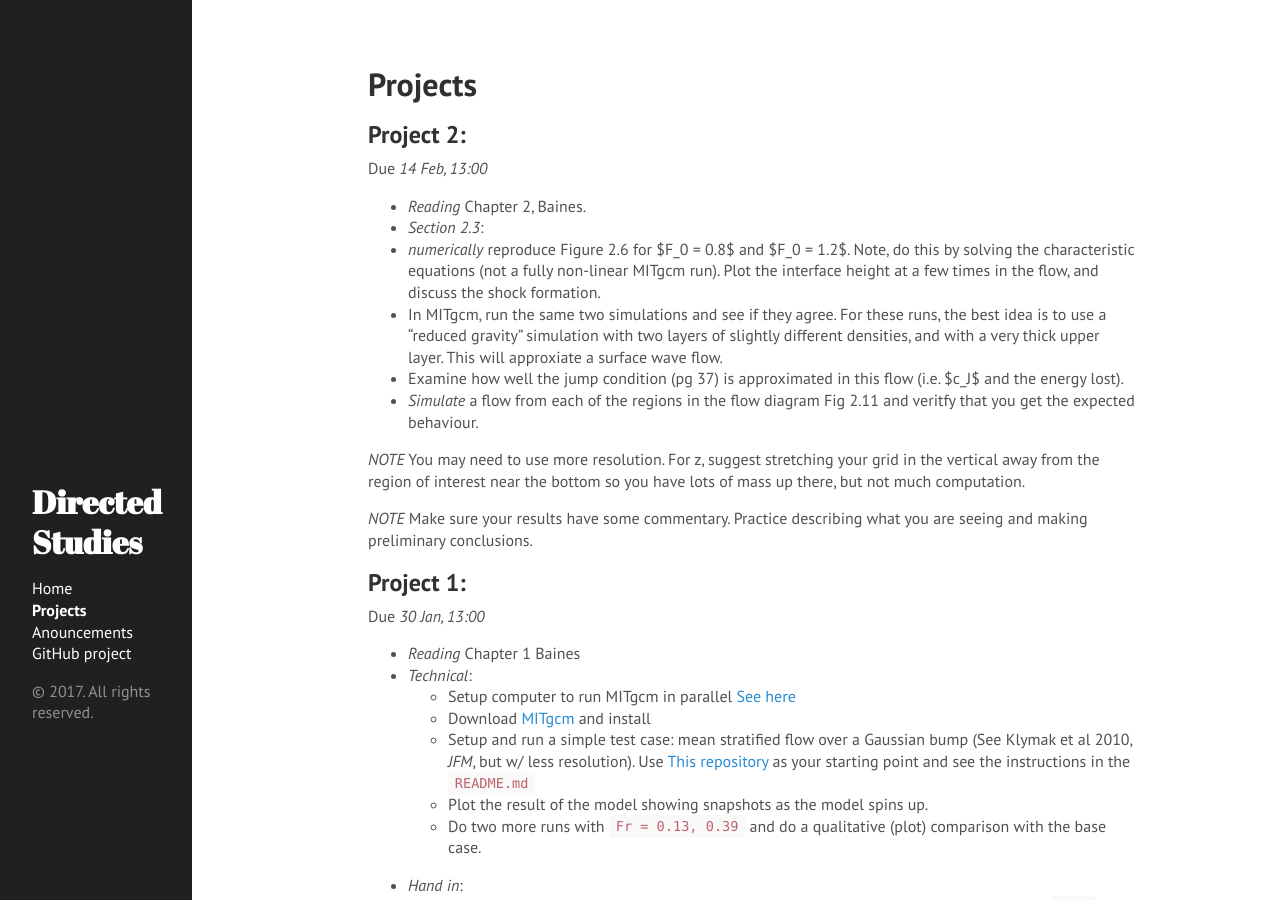
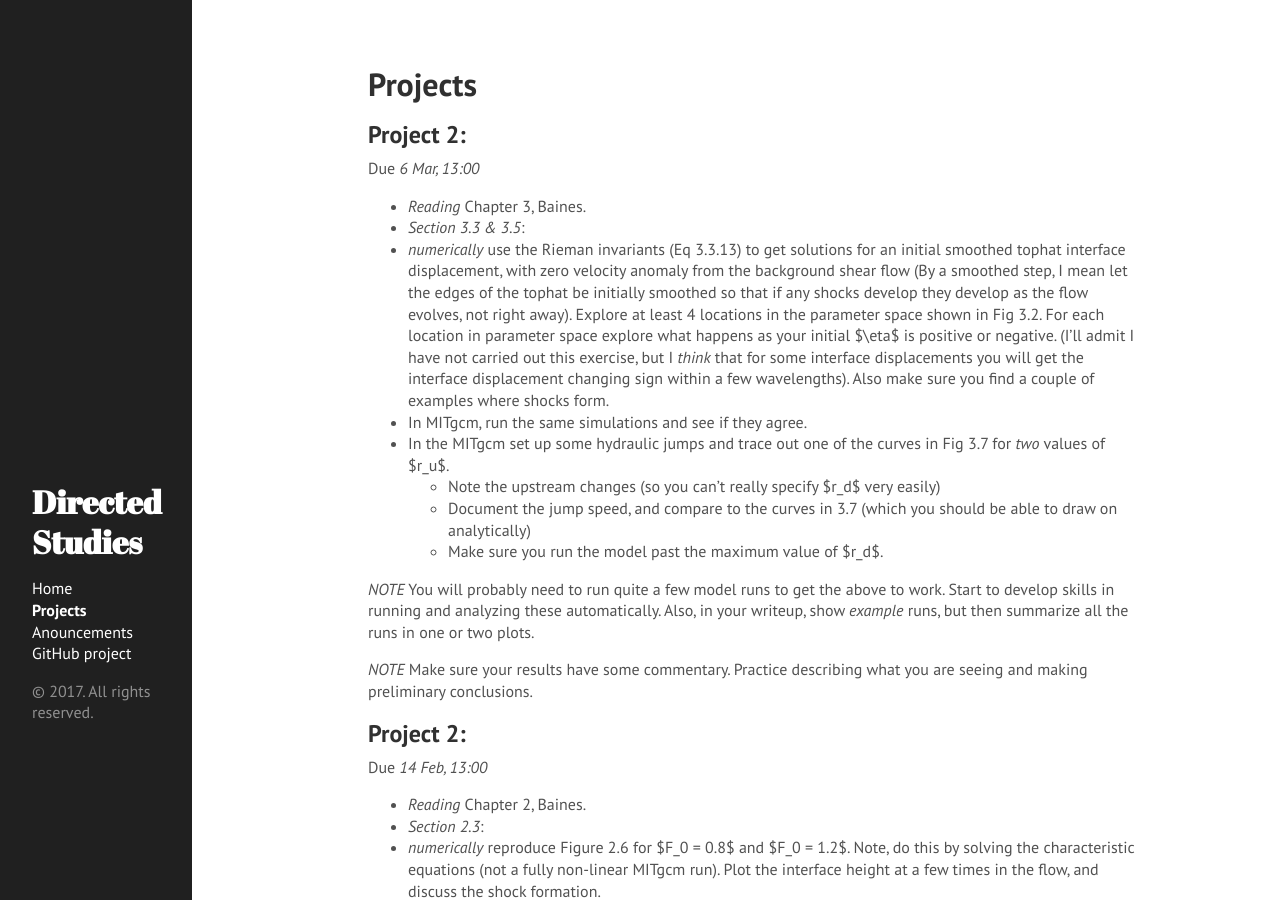
Before and after one commit to jklymak/DirStu17, a Jekyll site: the page built from docs/Projects/index.md, in a window 1280 px wide and 900 px high. Built offline with Jekyll 4.4.1, drawn with Linux system fonts in a browser that asks for light colours.

Commit message:
Project 3

```diff
--- a/docs/Projects/index.md
+++ b/docs/Projects/index.md
@@ -2,6 +2,23 @@
 layout: page
 title: Projects
 ---
+
+## Project 2:
+
+Due *6 Mar, 13:00*
+
+   - *Reading* Chapter 3, Baines.
+   - *Section 3.3 & 3.5*:
+   - *numerically* use the Rieman invariants (Eq 3.3.13) to get solutions for an initial smoothed tophat interface displacement, with zero velocity anomaly from the background shear flow (By a smoothed step, I mean let the edges of the tophat  be initially smoothed so that if any shocks develop they develop as the flow evolves, not right away). Explore at least 4 locations in the parameter space shown in Fig 3.2.  For each location in parameter space explore what happens as your initial $\eta$ is positive or negative.  (I'll admit I have not carried out this exercise, but I *think* that for some interface displacements you will get the interface displacement changing sign within a few wavelengths).  Also make sure you find a couple of examples where shocks form.
+   - In MITgcm, run the same simulations and see if they agree.
+   - In the MITgcm set up some hydraulic jumps and trace out one of the curves in Fig 3.7 for *two* values of $r_u$.
+     - Note the upstream changes (so you can't really specify $r_d$ very easily)
+     - Document the jump speed, and compare to the curves in 3.7 (which you should be able to draw on analytically)
+     - Make sure you run the model past the maximum value of $r_d$.
+
+*NOTE* You will probably need to run quite a few model runs to get the above to work.  Start to develop skills in running and analyzing these automatically.  Also, in your writeup, show *example* runs, but then summarize all the runs in one or two plots.
+
+*NOTE* Make sure your results have some commentary. Practice describing what you are seeing and making preliminary conclusions.
 
 ## Project 2:
 
```
